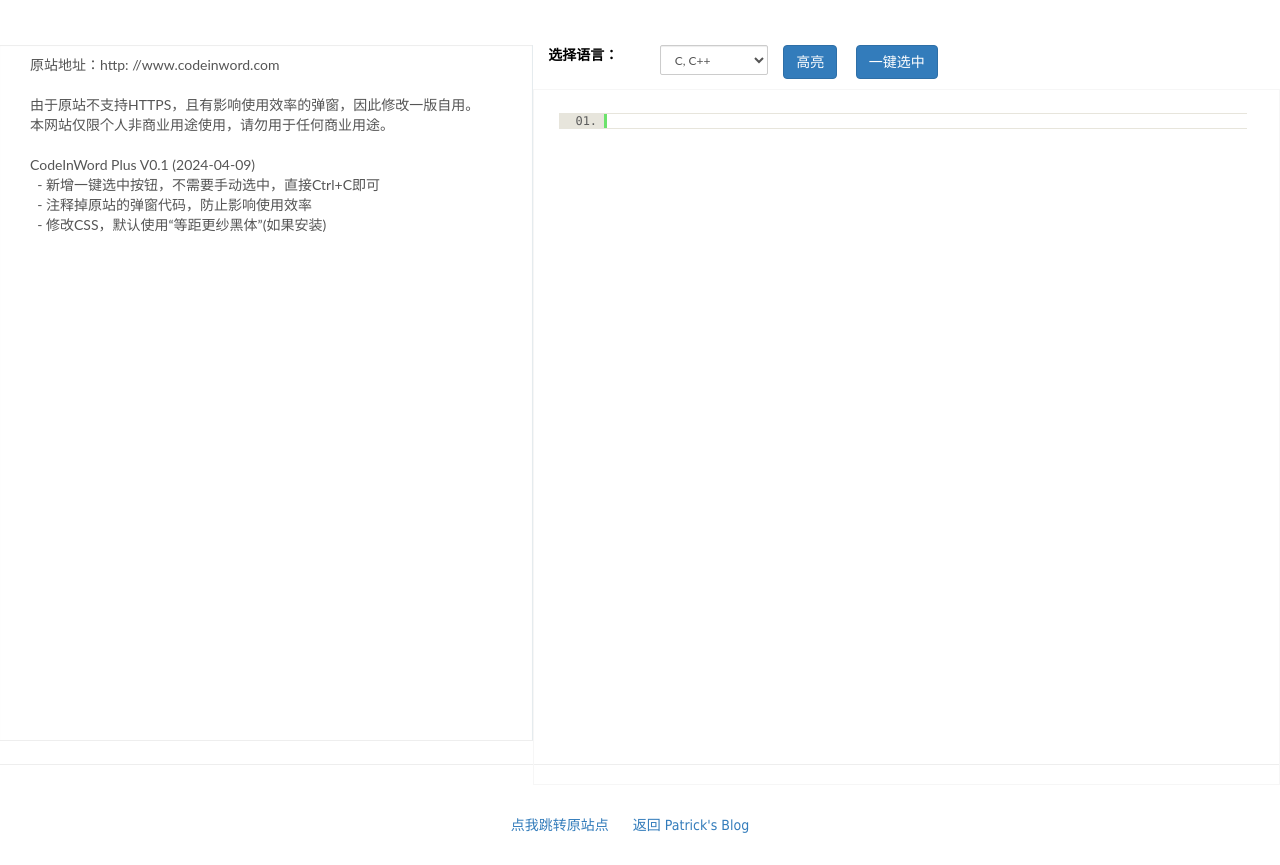
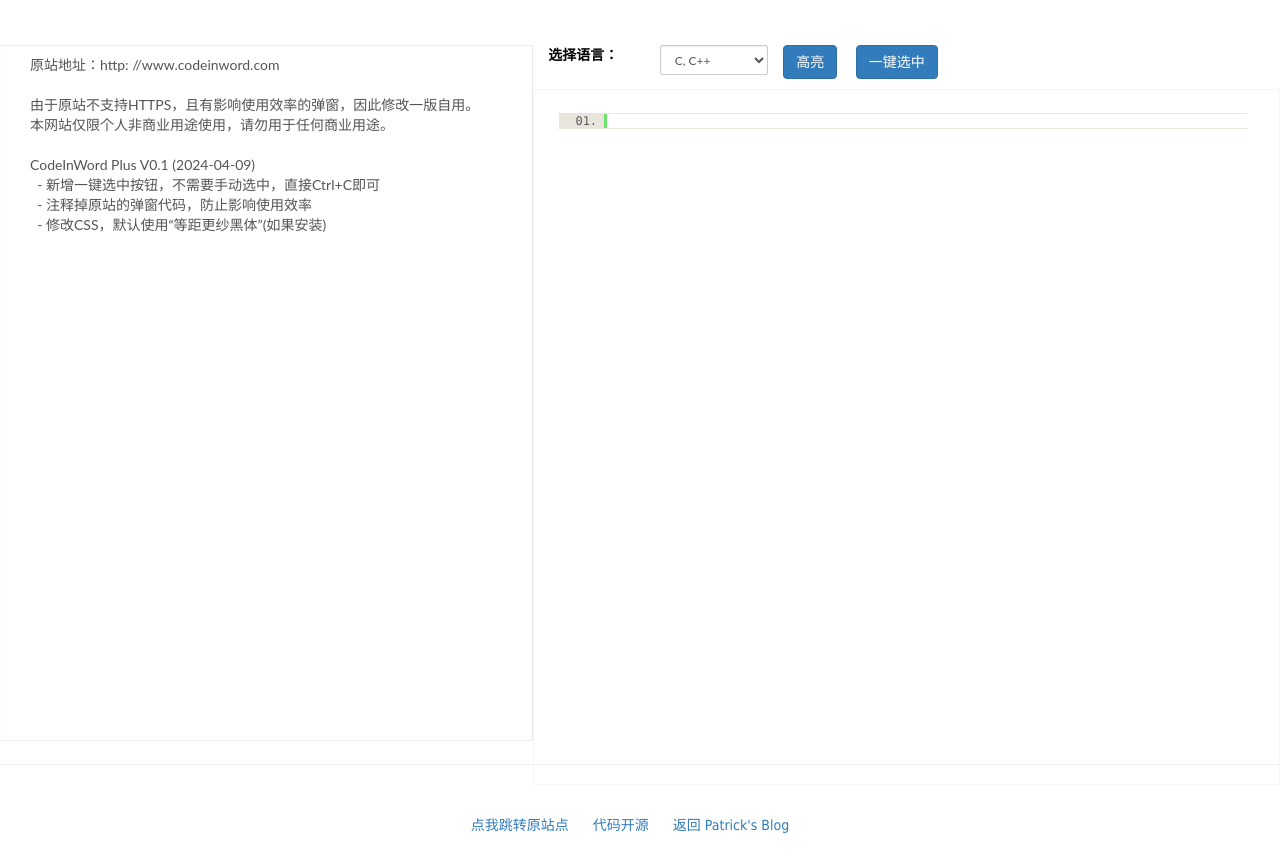
Before and after one commit to PatZer0/Code-In-Word-Plus, a plain HTML site: page index.html in a window 1280 px wide. Shown: the part 53-918 px from the top of the page. Drawn offline with Linux system fonts and the light colour scheme.

Commit message:
modified:   index.html

```diff
--- a/index.html
+++ b/index.html
@@ -74,7 +74,7 @@
         <main class="row-fluid" style="height:85%;min-height:600px;">
           <div class="col-md-5" style="padding:0px;height:100%;">
             <div class="numberedtextarea-wrapper ">
-              <!-- <textarea id="srccode" placeholder="此处输入源码，选择语言后点击高亮按钮，然后点击复制按钮粘贴到Word中即可" class="form-control common-font-size" style="height:100%;height: 87vh;min-height:600px;padding:10px 10px 10px 30px;border:0;border-right:solid 1px #E5EBEE;border-bottom:solid 1px #eee;border-radius:0;resize: none; outline:none;"></textarea> -->
+              <!-- <textarea id="srccode" placeholder="此处输入源码，选择语言后点击高亮按钮、一键选中按钮，然后Ctrl+C、Ctrl+V到Word中即可" class="form-control common-font-size" style="height:100%;height: 87vh;min-height:600px;padding:10px 10px 10px 30px;border:0;border-right:solid 1px #E5EBEE;border-bottom:solid 1px #eee;border-radius:0;resize: none; outline:none;"></textarea> -->
               <textarea id="srccode" class="form-control common-font-size" style="height:100%; height: 87vh; min-height:600px; padding:10px 10px 10px 30px; border:0; border-right:solid 1px #E5EBEE; border-bottom:solid 1px #eee; border-radius:0; resize: none; outline:none;" placeholder="此处输入源码，选择语言后点击高亮按钮，右侧结果复制粘贴到word中即可"></textarea>
             </div>
           </div>
@@ -230,6 +230,7 @@ CodeInWord Plus V0.1 (2024-04-09)
     <footer style="padding:20px;text-align:center;color:#aaa;font-family: Tahoma,&#39;微软雅黑&#39;;">
       <div style="padding:10px;">
         <a href="http://www.codeinword.com" style="margin-right:20px;">点我跳转原站点</a>
+        <a href="https://github.com/patzer0/code-in-word-plus" style="margin-right:20px;">代码开源</a>
         <a href="https://patzer0.com" style="margin-right:20px;">返回 Patrick's Blog</a></div>
     </footer>
   </body>
```
